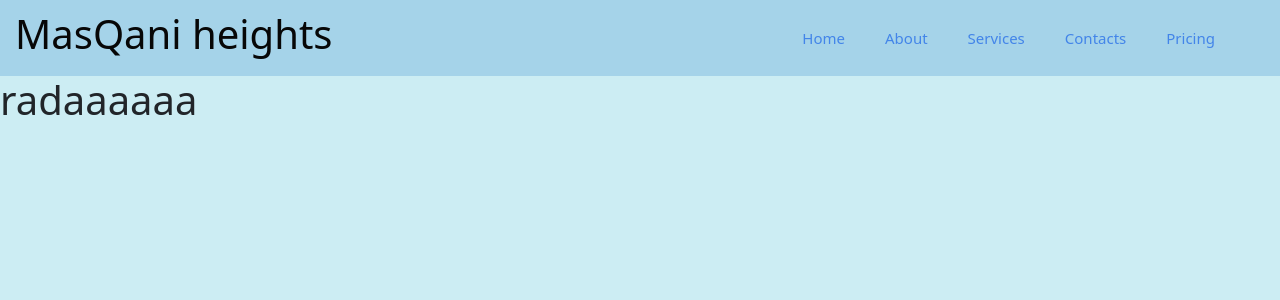
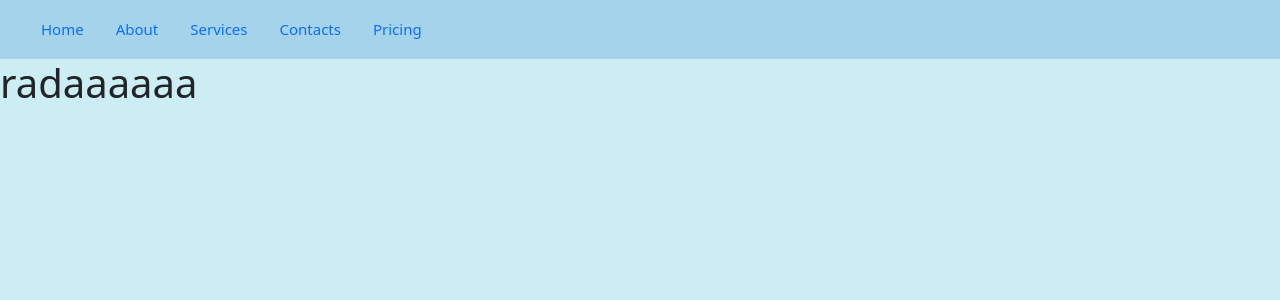
Before and after one commit to k-kuria-schoolwork/phase-03-react-app, a React (Create React App) app in the folder masqani/: page / in a window 1280 px wide. Shown: the top 300 px of the page. Built offline with nearby package versions, Linux system fonts and the light colour scheme.

Commit message:
Edit Navbar

```diff
--- a/masqani/src/components/pages/NavBar.jsx
+++ b/masqani/src/components/pages/NavBar.jsx
@@ -1,17 +1,21 @@
 // import { NavLink } from "react-router-dom";
+import { Nav, Navbar } from 'react-bootstrap';
 
 function NavBar (){
     return(
-        <div className="nav">
-            <h1>MasQani heights</h1>
-            <ul>
-            <a href="/home">Home</a>
-            <a href="/about">About</a>
-            <a href="/services">Services</a>
-            <a href="/contacts">Contacts</a>
-            <a href="/pricing">Pricing</a>
-            </ul>
-        </div>
+        <fragment>
+        {/* className="flex-column"  */}
+        <Nav>
+          <ul>
+          <Nav.Link href="/home">Home</Nav.Link>
+          <Nav.Link href="/about">About</Nav.Link>
+          <Nav.Link href="/services">Services</Nav.Link>
+          <Nav.Link href="/contacts">Contacts</Nav.Link>
+          <Nav.Link href="/pricing">Pricing</Nav.Link>
+          </ul>
+          </Nav>
+
+      </fragment>
     )
 }
 
```
